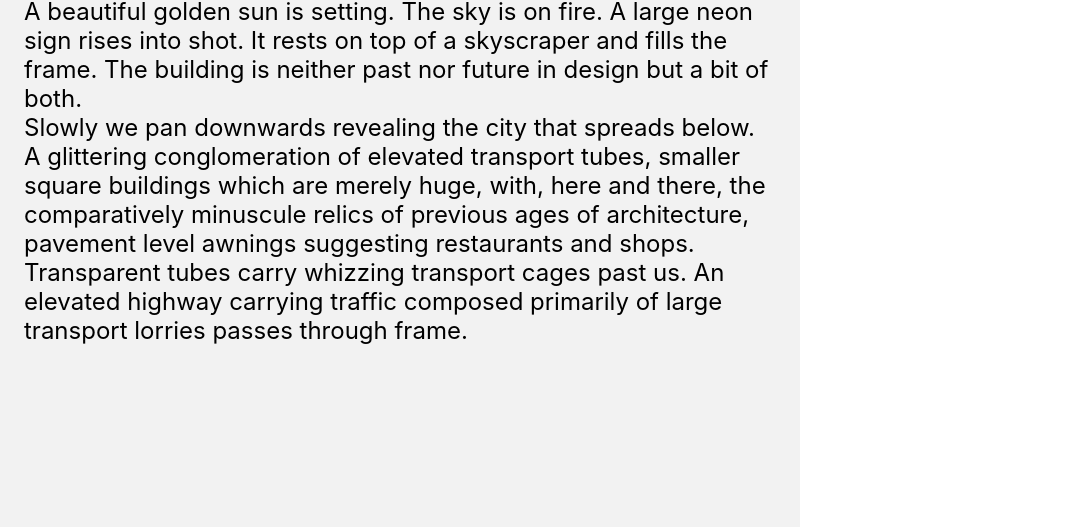
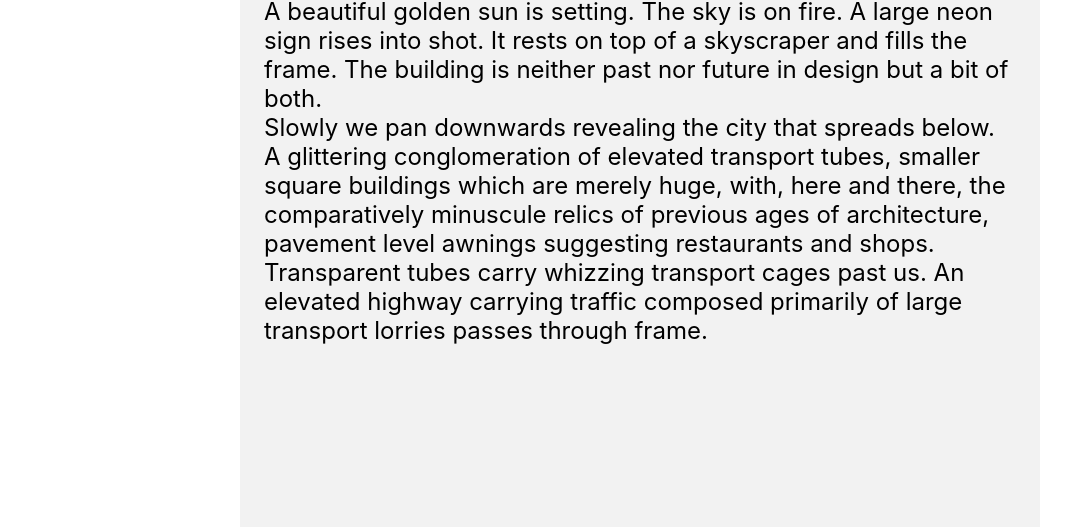
Before and after one commit to tomsoderlund/centered-css, a website: page index.html in a window 1280 px wide. Shown: the part 273-800 px from the top of the page, without its empty margins (0-1079 px from the left). Drawn offline with Linux system fonts and the light colour scheme.

Commit message:
font-size: clamp

```diff
--- a/centered.css
+++ b/centered.css
@@ -12,6 +12,8 @@ body {
   position: absolute;
   top: 0;
   bottom: 0;
+  left: 0;
+  right: 0;
   margin: auto;
   display: flex;
   justify-content: center;
@@ -21,9 +23,10 @@ body {
 }
 
 .centered {
-  width: 100vmin;
-  height: 100vmin;
   font-size: 3vmin;
+  font-size: clamp(9px, 3vmin, 24px);
+  width: 33.333em;
+  height: 33.333em;
 
   display: flex;
   justify-content: center;
```
Also changed, not shown: README.md, dist/centered.min.css.
